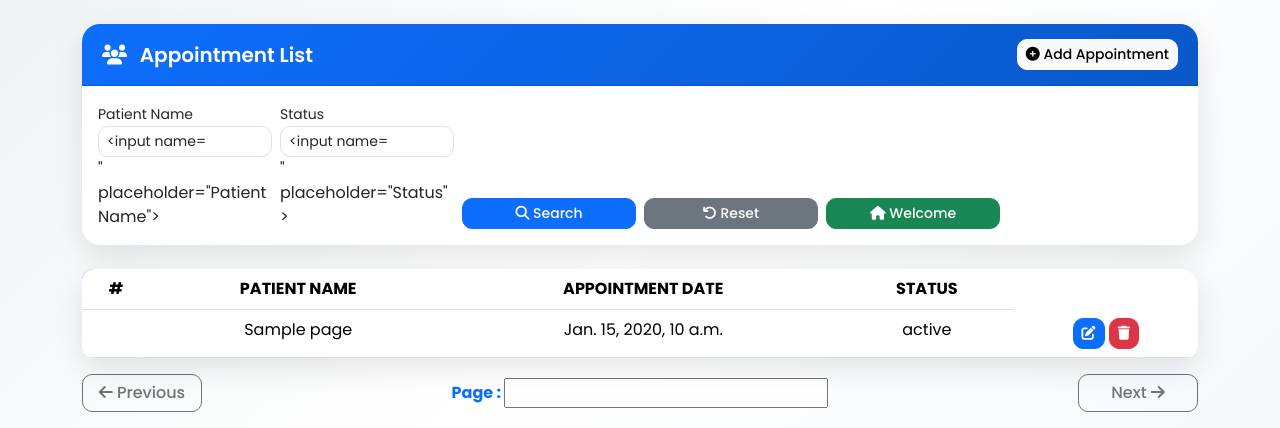
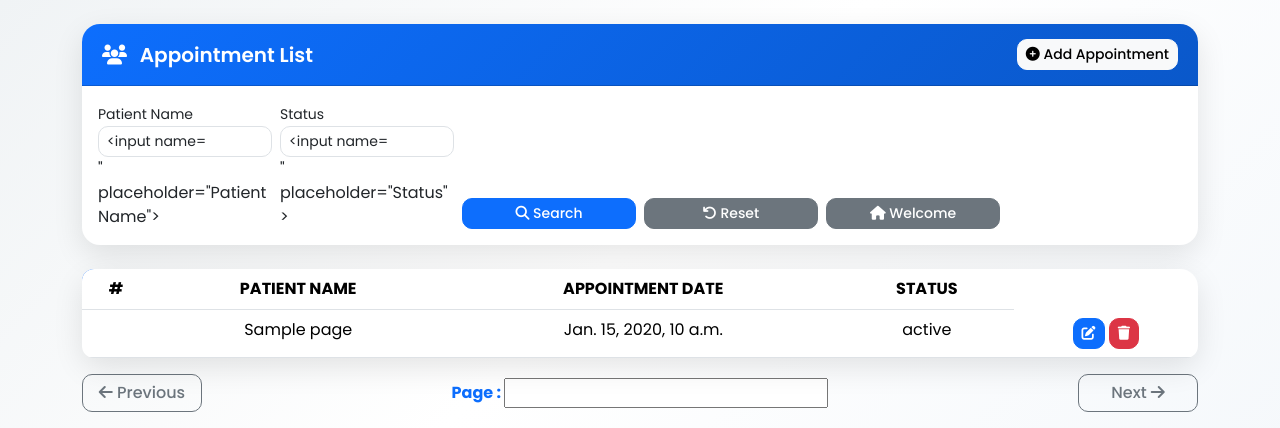
Before and after one commit to pooja01-sahu/moduledaily, a Django app: template BNM/CRUD/templates/AppointmentList.html in a window 1280 px wide. Shown: the top 428 px of the page. Run offline with Django 5.2, Linux system fonts and the light colour scheme; the template is opened without the code that fills it: most values are stand-ins (such as "Sample title", 1, 10 or a date in 2020); form fields are guessed from the names that the template uses.

Commit message:
Update AppointmentList.html

```diff
--- a/BNM/CRUD/templates/AppointmentList.html
+++ b/BNM/CRUD/templates/AppointmentList.html
@@ -129,7 +129,7 @@
     </a>
 </div>
                         <div class="col-lg-2 col-md-4">
-    <a href="/AppointmentList" class="btn btn-success btn-sm w-100">
+    <a href="/AppointmentList" class="btn btn-secondary btn-sm w-100">
                             <i class="fas fa-home"></i>
                             Welcome
                        </a>
```
